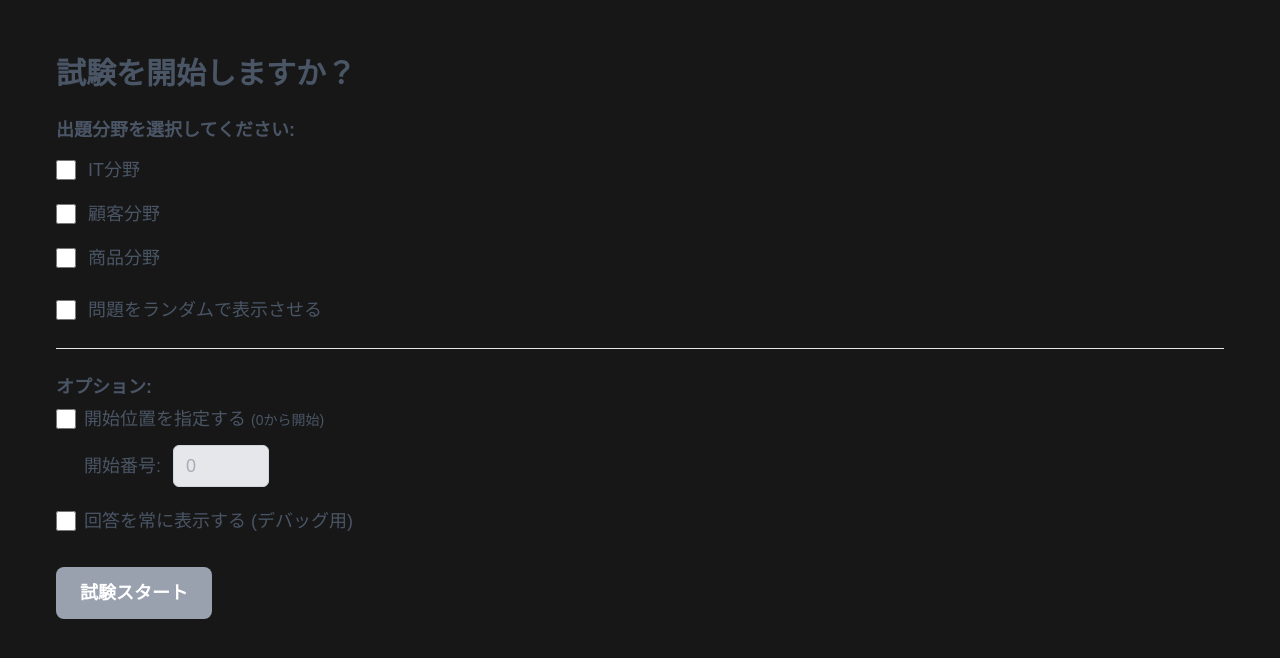
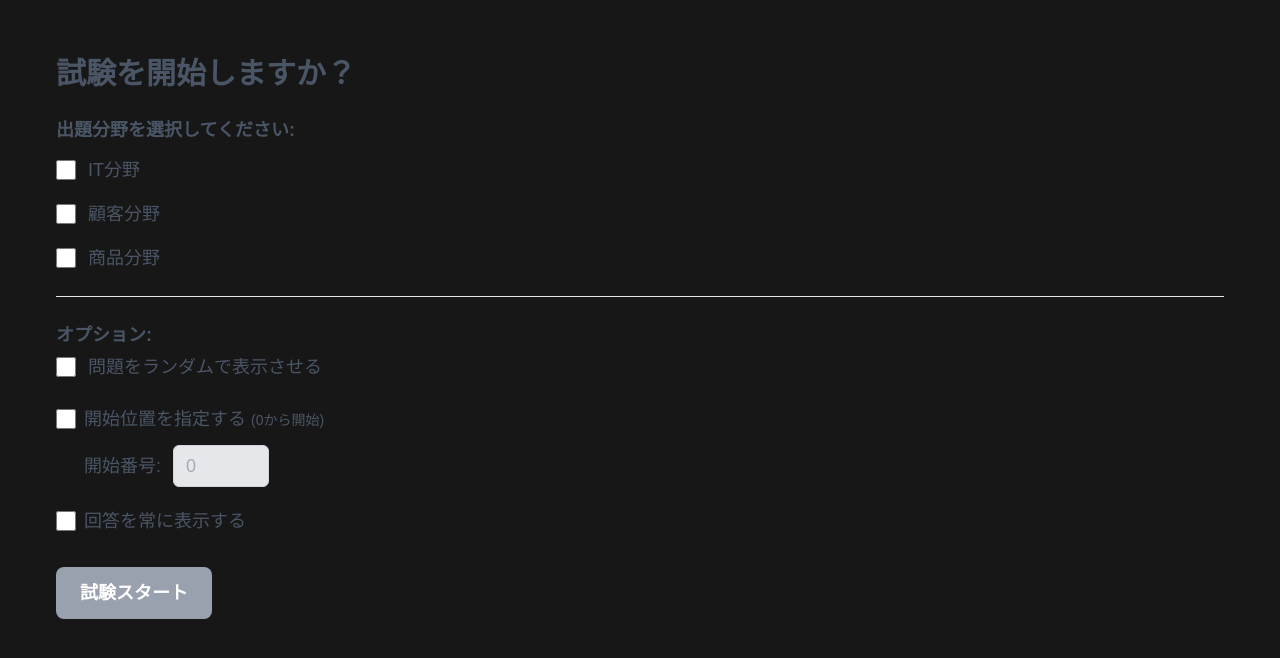
Before and after one commit to hhhtak/next-multiple-choice-questions, a Next.js app: page / in a window 1280 px wide. Shown: the top 658 px of the page. Built offline with nearby package versions, Linux system fonts and the light colour scheme.

Commit message:
ランダム表示の表示位置を修正

```diff
--- a/src/app/page.tsx
+++ b/src/app/page.tsx
@@ -148,6 +148,10 @@ const StartScreen = () => {
         ))}
       </div>
 
+      {/* 開始位置設定 */}
+      <div className="flex flex-col items-start space-y-3 mb-8 border-t pt-6 mt-6 border-gray-200">
+        {/* 区切り線とマージン追加 */}
+        <p className="text-lg font-semibold mb-1 text-gray-600">オプション:</p>
         {/* ランダム表示 */}
         <div className="mb-6 flex items-center">
           <input
@@ -161,12 +165,6 @@ const StartScreen = () => {
             問題をランダムで表示させる
           </label>
         </div>
-
-      {/* 開始位置設定 */}
-      <div className="flex flex-col items-start space-y-3 mb-8 border-t pt-6 mt-6 border-gray-200">
-        {" "}
-        {/* 区切り線とマージン追加 */}
-        <p className="text-lg font-semibold mb-1 text-gray-600">オプション:</p>
         {/* 開始位置指定チェックボックス */}
         <div className="flex items-center space-x-2">
           <input
@@ -215,7 +213,7 @@ const StartScreen = () => {
             className="w-5 h-5 text-indigo-600 bg-gray-100 border-gray-300 rounded focus:ring-indigo-500 focus:ring-offset-1"
           />
           <label htmlFor="showAnswers" className="text-base sm:text-lg text-gray-600">
-            回答を常に表示する (デバッグ用)
+            回答を常に表示する
             {/* TODO: この機能の具体的な実装は別途必要です */}
           </label>
         </div>
```
Lines whose indentation alone changed are shown as unchanged.
